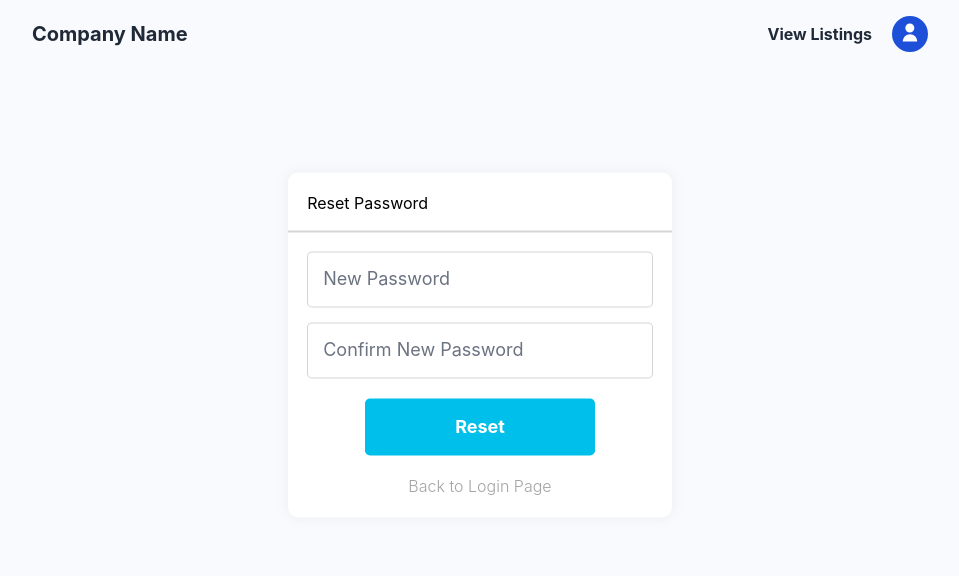
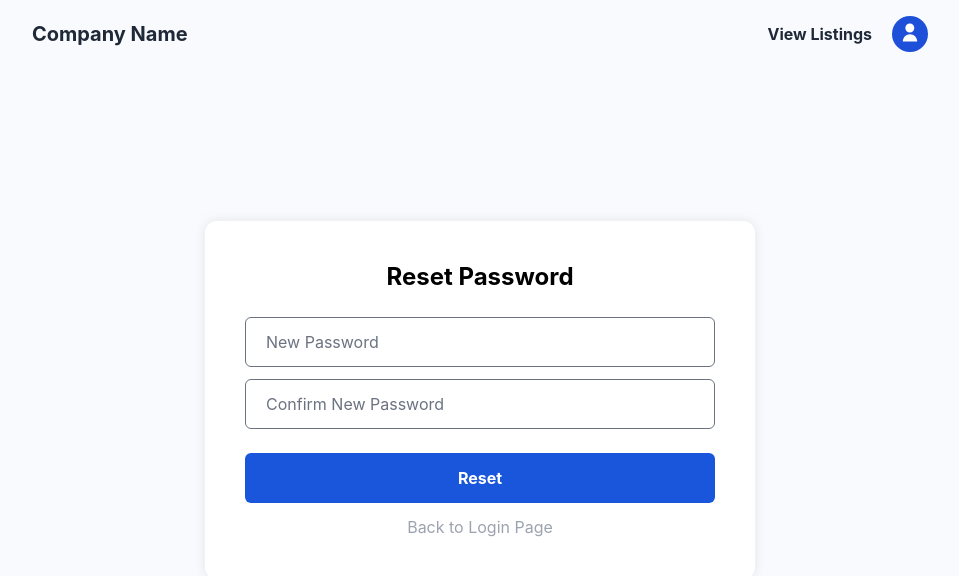
Before and after one commit to vvkumar2/ucla-apartments, a React (Create React App) app in the folder frontend/: page /reset-password in a window 1280 px wide. Shown: the top 576 px of the page, without its empty margins (160-1119 px from the left). Built offline with nearby package versions, Linux system fonts and the light colour scheme; what google-maps-react would draw is missing.

Commit message:
navbar hides on scroll

```diff
--- a/frontend/src/App.js
+++ b/frontend/src/App.js
@@ -3,9 +3,9 @@ import { BrowserRouter as Router, Routes, Route } from "react-router-dom";
 import Listings from "./pages/listings";
 import Home from "./pages/homepage";
 import Login from "./pages/login";
-import ResetPassword from "./pages/reset-password/reset-password";
+import ResetPassword from "./pages/reset-password";
 import Profile from "./pages/profile/profile";
-import ResetEmail from "./pages/reset-email/reset-email";
+import ResetEmail from "./pages/reset-email";
 import LikesPage from "./pages/liked-items/liked-items.component";
 import DetailedListingPage from "./pages/detailed-listing-page";
 import { createClient } from "@supabase/supabase-js";
--- a/frontend/src/index.js
+++ b/frontend/src/index.js
@@ -7,11 +7,11 @@ import { UserProvider } from './context/user.context';
 
 const root = ReactDOM.createRoot(document.getElementById('root'));
 root.render(
-  <React.StrictMode>
+  // <React.StrictMode>
     <UserProvider>
       <App />
     </UserProvider>
-  </React.StrictMode>
+  // </React.StrictMode>
 );
 
 // If you want to start measuring performance in your app, pass a function
--- a/frontend/src/pages/login.jsx
+++ b/frontend/src/pages/login.jsx
@@ -86,7 +86,7 @@ const Login = () => {
                         <button className="w-full h-[50px] bg-blue-700 hover:bg-blue-800 rounded-md text-white font-bold" type="submit">
                             Login
                         </button>
-                        <span className="text-md text-gray-400 pointer hover:underline cursor-pointer" onClick={createAccountPopUp}>
+                        <span className="text-md text-gray-400 pointer hover:underline cursor-pointer text-center" onClick={createAccountPopUp}>
                             Create a new account
                         </span>
                     </div>
--- a/frontend/src/pages/profile/profile.jsx
+++ b/frontend/src/pages/profile/profile.jsx
@@ -29,7 +29,8 @@ const Profile = () => {
     // Log out button
     async function onClickLogout() {
         logout();
-        await supabase.auth.signOut();
+        const {error} = await supabase.auth.signOut();
+        console.log(error);
     }
 
     // Function that handles the reset email button
--- a/frontend/src/pages/reset-email/reset-email.jsx
+++ b/frontend/src/pages/reset-email.jsx
@@ -1,8 +1,9 @@
-import React from "react";
-import Navbar from "../../components/navbar";
+import React, { useEffect } from "react";
+import Navbar from "../components/navbar";
 import { createClient } from "@supabase/supabase-js";
 import { Navigate } from "react-router-dom";
-import "./reset-email.styles.css";
+import { ToastContainer, toast } from "react-toastify";
+import "react-toastify/dist/ReactToastify.css";
 
 //Creating a client for the supabase database
 const supabaseUrl = process.env.REACT_APP_SUPABASE_URL;
@@ -10,36 +11,38 @@ const supabaseAnonKey = process.env.REACT_APP_SUPABASE_ANON_KEY;
 const supabase = createClient(supabaseUrl, supabaseAnonKey);
 
 const ResetEmail = () => {
-    const [clicked, setClicked] = React.useState(false);
-
     // Get the emails from the url parameters and split them
     const queryParameters = new URLSearchParams(window.location.search);
     const emails = queryParameters.get("emails").split("?");
     const oldEmail = emails[0];
     const newEmail = emails[1];
 
+    const [ranOnce, setRanOnce] = React.useState(false);
+
     // Update the user's email in the database to the new email
+    useEffect(() => {
+        resetToLogin();
+    }, []);
+
     async function resetToLogin() {
         const { error } = await supabase.from("users").update({ email: newEmail }).eq("email", oldEmail);
-
         console.log(error);
-        setClicked(true);
-    }
-
-    // If the user clicks the button, redirect them to the login page
-    if (clicked) {
-        return <Navigate to={{ pathname: "/login" }} />;
+        if (error) {
+            toast.error(error.message);
+        }
+        else {
+            toast.success("Email successfully updated!");
+        }
     }
 
     return (
-        <div className="reset-email-section">
+        <div>
             <Navbar />
-            <div className="reset-email-container">
-                <h1 className="reset-email-header">New Email Confirmed</h1>
-                <h1 className="reset-email-to-login" onClick={resetToLogin}>
-                    Back to Login Page
-                </h1>
+            <div className="h-screen flex flex-col gap-8 justify-center items-center">
+                <h1 className="text-2xl font-bold">New Email Confirmed</h1>
+                <h1 className="text-md text-gray-400 pointer hover:underline cursor-pointer text-center" onClick={() => { return <Navigate to={{ pathname: "/login" }} /> } }>Back to Login Page</h1>
             </div>
+            <ToastContainer hideProgressBar={true} />
         </div>
     );
 };
--- /dev/null
+++ b/frontend/src/pages/reset-password.jsx
@@ -0,0 +1,70 @@
+import React, { useState } from "react";
+import Navbar from "../components/navbar";
+import { createClient } from "@supabase/supabase-js";
+import { Link } from "react-router-dom";
+import { ToastContainer, toast } from "react-toastify";
+import "react-toastify/dist/ReactToastify.css";
+
+import FormInput from "../components/form-input";
+
+// Creating a client for the supabase database
+const supabaseUrl = process.env.REACT_APP_SUPABASE_URL;
+const supabaseAnonKey = process.env.REACT_APP_SUPABASE_ANON_KEY;
+const supabase = createClient(supabaseUrl, supabaseAnonKey);
+
+const ResetPassword = () => {
+    const [password, setPassword] = React.useState("");
+    const [confirmPassword, setConfirmPassword] = React.useState("");
+
+    function changeConfirmPassword(event) {
+        setConfirmPassword(event.target.value);
+    }
+
+    function changePassword(event) {
+        setPassword(event.target.value);
+    }
+
+    // Update the user's password in the database to the new password
+    async function ResetHandler(event) {
+        if (confirmPassword !== password) {
+            toast.error("Passwords do not match!");
+        } else {
+            const { data, error } = await supabase.auth.updateUser({
+                password: confirmPassword,
+            });
+
+            if (data) {
+                toast.success("Password reset successful!");
+            }
+            if (error) {
+                toast.error(error.message);
+            }
+        }
+    }
+
+    return (
+        <div className="reset-section">
+            <Navbar />
+            <div className="h-screen flex justify-center items-center">
+                <form onSubmit={ResetHandler} className="flex flex-col items-center bg-white rounded-xl p-10 shadow-standard gap-6 w-[550px]">
+                    <h1 className="text-2xl font-bold">Reset Password</h1>
+                    <div className="w-full flex flex-col items-center gap-3">
+                        <FormInput placeholder="New Password" value={password} onChange={changePassword} />
+                        <FormInput placeholder="Confirm New Password" value={confirmPassword} onChange={changeConfirmPassword} password />
+                    </div>
+                    <div className="flex flex-col gap-3 w-full">
+                        <button className="w-full h-[50px] bg-blue-700 hover:bg-blue-800 rounded-md text-white font-bold" type="submit">
+                            Reset
+                        </button>
+                        <h1 className="text-md text-gray-400 pointer hover:underline cursor-pointer text-center">
+                            <Link to="/login">Back to Login Page</Link>
+                        </h1>
+                    </div>
+                </form>
+            </div>
+            <ToastContainer hideProgressBar={true} />
+        </div>
+    );
+};
+
+export default ResetPassword;
--- a/frontend/src/pages/reset-password/reset-password.jsx
+++ /dev/null
@@ -1,76 +0,0 @@
-import React, { useState } from "react";
-import Navbar from "../../components/navbar";
-import { createClient } from "@supabase/supabase-js";
-import { Link } from "react-router-dom";
-
-import "./reset-password.styles.css";
-
-// Creating a client for the supabase database
-const supabaseUrl = process.env.REACT_APP_SUPABASE_URL;
-const supabaseAnonKey = process.env.REACT_APP_SUPABASE_ANON_KEY;
-const supabase = createClient(supabaseUrl, supabaseAnonKey);
-
-const ResetPassword = () => {
-    const [password, setPassword] = React.useState("");
-    const [confirmPassword, setConfirmPassword] = React.useState("");
-    const [error, setError] = useState("");
-
-    function changeConfirmPassword(event) {
-        setConfirmPassword(event.target.value);
-    }
-
-    function changePassword(event) {
-        setPassword(event.target.value);
-    }
-
-    // Update the user's password in the database to the new password
-    async function ResetHandler(event) {
-        if (confirmPassword !== password) {
-            setError("Password fields do not match");
-        } else {
-            const { data, error } = await supabase.auth.updateUser({
-                password: confirmPassword,
-            });
-
-            if (data) {
-                setError("Password updated successfully!");
-            }
-            if (error) {
-                setError("There was an error updating your password.");
-            }
-        }
-    }
-
-    return (
-        <div className="reset-section">
-            <Navbar />
-            <div className="reset-container">
-                <div className="reset-form-container">
-                    <div className="reset-box-top">
-                        <h1>Reset Password</h1>
-                    </div>
-                    <div className="reset-form">
-                        <input className="reset-password" type="password" placeholder="New Password" onChange={changePassword} value={password} />
-
-                        <input
-                            className="reset-conf-password"
-                            type="password"
-                            placeholder="Confirm New Password"
-                            onChange={changeConfirmPassword}
-                            value={confirmPassword}
-                        />
-                    </div>
-                    <button type="submit" className="submit-button-reset" onClick={ResetHandler}>
-                        Reset
-                    </button>
-                    {error !== "" && <p style={{ marginTop: "5%", color: "#FF6961" }}>{error}</p>}
-                    <h1 className="reset-to-login">
-                        <Link to="/login">Back to Login Page</Link>
-                    </h1>
-                </div>
-            </div>
-        </div>
-    );
-};
-
-export default ResetPassword;
--- a/frontend/src/pages/reset-password/reset-password.styles.css
+++ /dev/null
@@ -1,78 +0,0 @@
-.reset-container {
-    width: 30%;
-    margin-right: auto;
-    margin-left: auto;
-    justify-content: center;
-    transform: translate(0, 50%);
-}
-
-.reset-form-container {
-    display: flex;
-    flex-direction: column;
-    justify-content: center;
-    text-align: center;
-
-    border-radius: 10px;
-    background-color: white;
-    box-shadow: 0px 0px 12px rgba(199, 199, 199, 0.25);
-}
-
-.reset-box-top {
-    text-align: left;
-    padding: 5% 0 15px 5%;
-    border-bottom: 2px solid #a5a3a373;
-}
-
-.reset-form {
-    width: 90%;
-    padding-top: 5%;
-    padding-bottom: 5%;
-    margin-right: auto;
-    margin-left: auto;
-
-    display: flex;
-    flex-direction: column;
-    gap: 15px;
-}
-
-.reset-form input {
-    padding: 15px;
-    border-radius: 5px;
-    border: 1px solid #a5a3a373;
-    font-size: 18px;
-}
-
-
-.submit-button-reset {
-    border-radius: 5px;
-    width: 60%;
-    margin: 0 auto;
-    padding: 15px;
-
-    font-size: 18px;
-    border: none;
-    background-color: hsl(191, 100%, 46%);
-    color: white;
-    font-weight: bold;
-}
-
-.submit-button-reset:hover {
-    background: hsl(191, 98%, 44%);
-    cursor: pointer;
-}
-
-.reset-to-login{
-    font-size: 16px;
-    margin: 5% auto;
-}
-
-.reset-to-login a {
-    font-weight: 300;
-    text-decoration: none;
-    color: #a5a3a3
-}
-
-.reset-to-login a:hover {
-    color: #858383;
-    cursor: pointer;
-}
```
Also changed, not shown: frontend/src/components/navbar.jsx (+19 -5 lines), frontend/src/pages/reset-email/reset-email.styles.css (deleted, +0 -28 lines), frontend/src/utils/helpers.js (added, +15 -0 lines), 1 other file (tests, documents, lock files or other folders).
